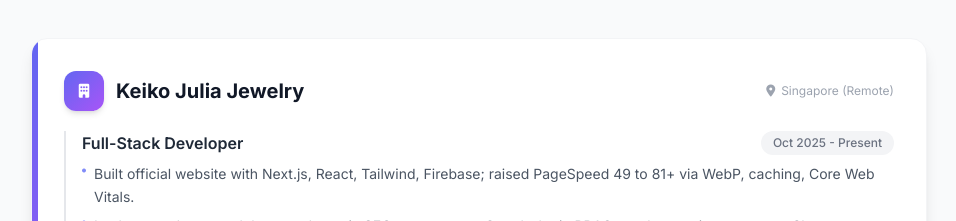
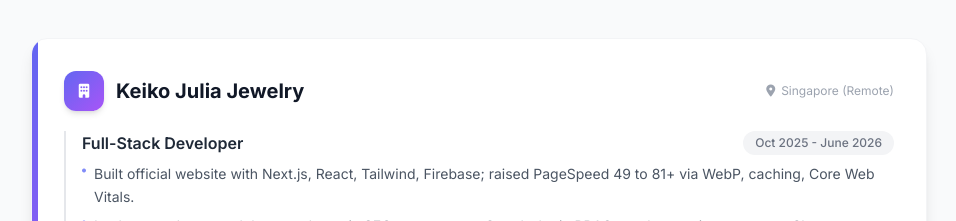
Before and after one commit to younixue3/cv_svelte_ricko, a SvelteKit app: page / in a window 1280 px wide. Shown: the part 820-1041 px from the top of the page, without its empty margins (161-1117 px from the left). Built offline with nearby package versions, Linux system fonts and the light colour scheme.

Commit message:
Fix period current work

```diff
--- a/src/routes/+page.svelte
+++ b/src/routes/+page.svelte
@@ -76,7 +76,7 @@
       company: 'Keiko Julia Jewelry',
       location: 'Singapore (Remote)',
       roles: [
-        { title: 'Full-Stack Developer', period: 'Oct 2025 - Present', highlights: [
+        { title: 'Full-Stack Developer', period: 'Oct 2025 - June 2026', highlights: [
           'Built official website with Next.js, React, Tailwind, Firebase; raised PageSpeed 49 to 81+ via WebP, caching, Core Web Vitals.',
           'Implemented seasonal themes, dynamic SEO, cart system, Google-login RBAC, product-variant manager, Shopee-Express logistics, FCM.',
           'Enhanced Android app stability; fixed NPM/TS issues, prepared Play & App Store pipelines.',
```
